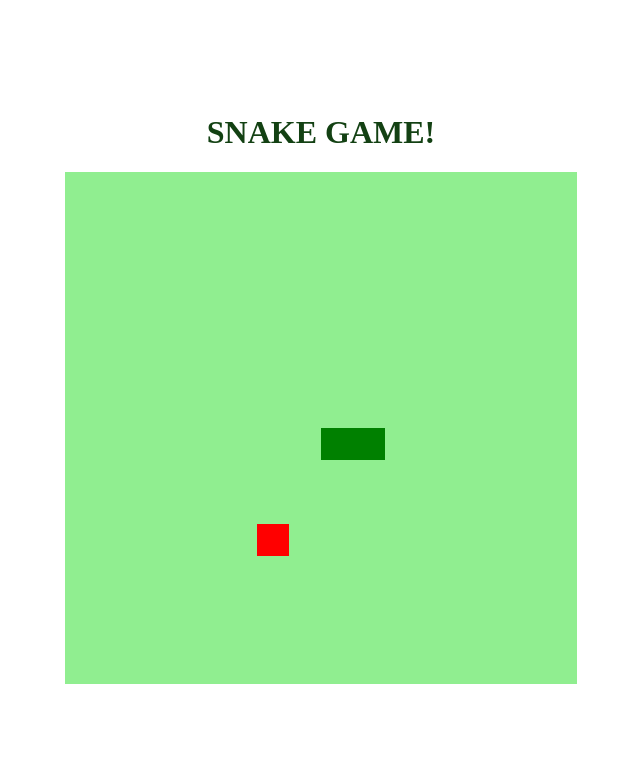
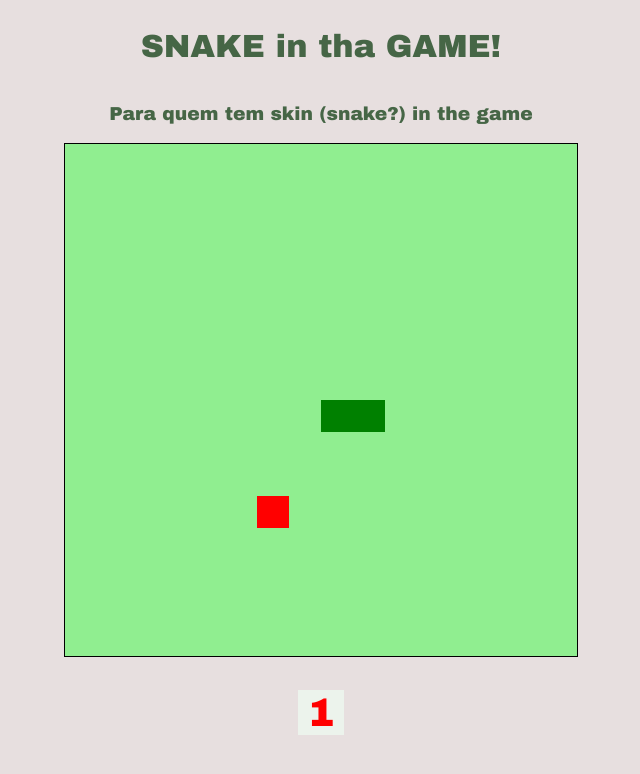
Before and after one commit to vdalsasso/jogo-da-cobrinha, a plain HTML site: page index.html in a window 1280 px wide. Shown: the whole page, without its empty margins (319-959 px from the left). Drawn offline with Linux system fonts and the light colour scheme.

Commit message:
adicionado placar e som ao comer

```diff
--- a/css/style.css
+++ b/css/style.css
@@ -1,3 +1,5 @@
+
+
 body {
     height: 95vh;
     width: 95;
@@ -5,5 +7,19 @@ body {
     justify-content: center;
     align-items: center;
     flex-direction: column;
-    color: rgb(19, 65, 19);
+    color: rgb(70, 102, 70);
+    background-color: rgb(231, 223, 223);
+    font-family: 'Arial Black', Times;
 }
+
+#snake {
+    border: 1px solid black;
+}
+
+#placar {
+    font-family: 'Arial Black', Times;
+    font-size: 40px;
+    color: red;
+    padding: 1px 10px 1px 10px;
+    background-color: rgb(236, 243, 236);
+}
--- a/index.html
+++ b/index.html
@@ -6,10 +6,13 @@
     <meta http-equiv="X-UA-Compatible" content="ie=edge">
     <link rel="stylesheet" href="css/style.css">
     <script defer src="js/script.js"></script>
-    <title>Snake game</title>
+    <title>Snake in tha game</title>
 </head>
 <body>
-    <h1>SNAKE GAME!</h1>
+    <audio src="sound/comer.mp3" id="audio"></audio>
+    <h1>SNAKE in tha GAME!</h1>
+    <h3> Para quem tem skin (snake?) in the game</h3>
     <canvas id="snake" width="512" height="512"></canvas>
+    <h2 id="placar">0</h2>
 </body>
 </html>
--- a/js/script.js
+++ b/js/script.js
@@ -2,6 +2,8 @@ let canvas = document.getElementById("snake"); //criar elemento que irá rodar o
 let context = canvas.getContext("2d"); //....
 let box = 32;
 let snake = []; //criar cobrinha como lista, já que ela vai ser uma série de coordenadas, que quando pintadas, criam os quadradinhos
+let placar  = 0;
+
 snake[0] ={
     x: 8 * box,
     y: 8 * box
@@ -12,6 +14,12 @@ let direction = "right";
 let food ={
     x: Math.floor(Math.random() * 15 + 1) * box,
     y: Math.floor(Math.random() * 15 + 1) * box
+}
+
+var audio = document.getElementById('audio');
+
+function sound() {
+    audio.play();        // play it through JavaScript after 3 seconds
 }
 
 function criarBG(){
@@ -52,7 +60,7 @@ function iniciarJogo(){
     for(i = 1; i < snake.length; i++){ //terminar jogo se a cobrinha se chocar
         if(snake[0].x == snake[i].x && snake[0].y == snake[i].y){
             clearInterval(jogo);
-            alert('Game Over :(');
+            alert('Parece que faltou skin in the game... ou sobrou skin... ou snake: Ah, sei lá :(');
 
             document.location.reload(true);
         }
@@ -75,6 +83,9 @@ function iniciarJogo(){
     }else{
         food.x = Math.floor(Math.random() * 15 +1) * box;
         food.y = Math.floor(Math.random() * 15 +1) * box;
+        placar++;
+        document.getElementById("placar").innerHTML = placar;
+        sound();
     }
 
     let newHead ={
@@ -82,6 +93,7 @@ function iniciarJogo(){
         y: snakeY
     }
 
+
     snake.unshift(newHead); //método unshift adiciona como primeiro quadradinho da cobrinha
 }
 
```
Also changed, not shown: 2 other files.
